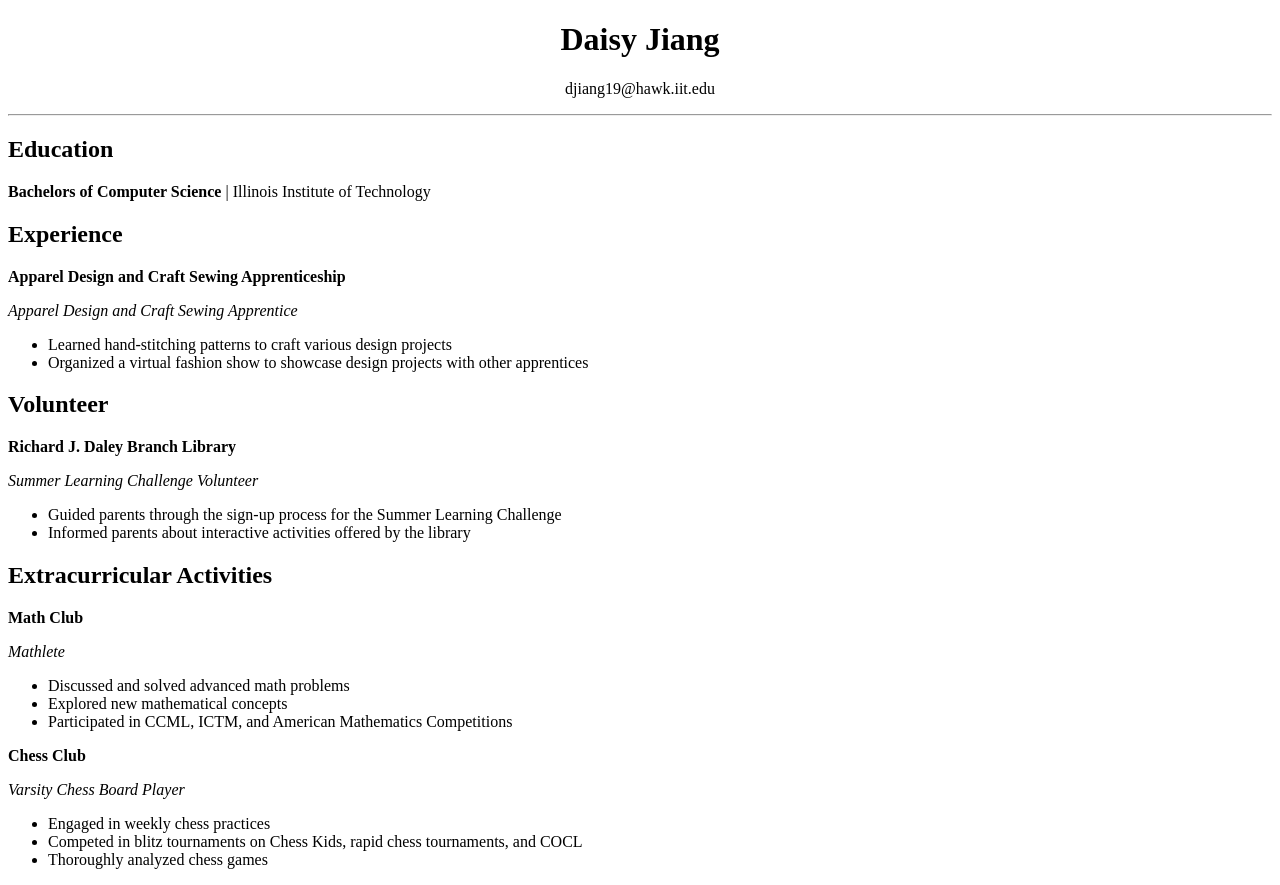
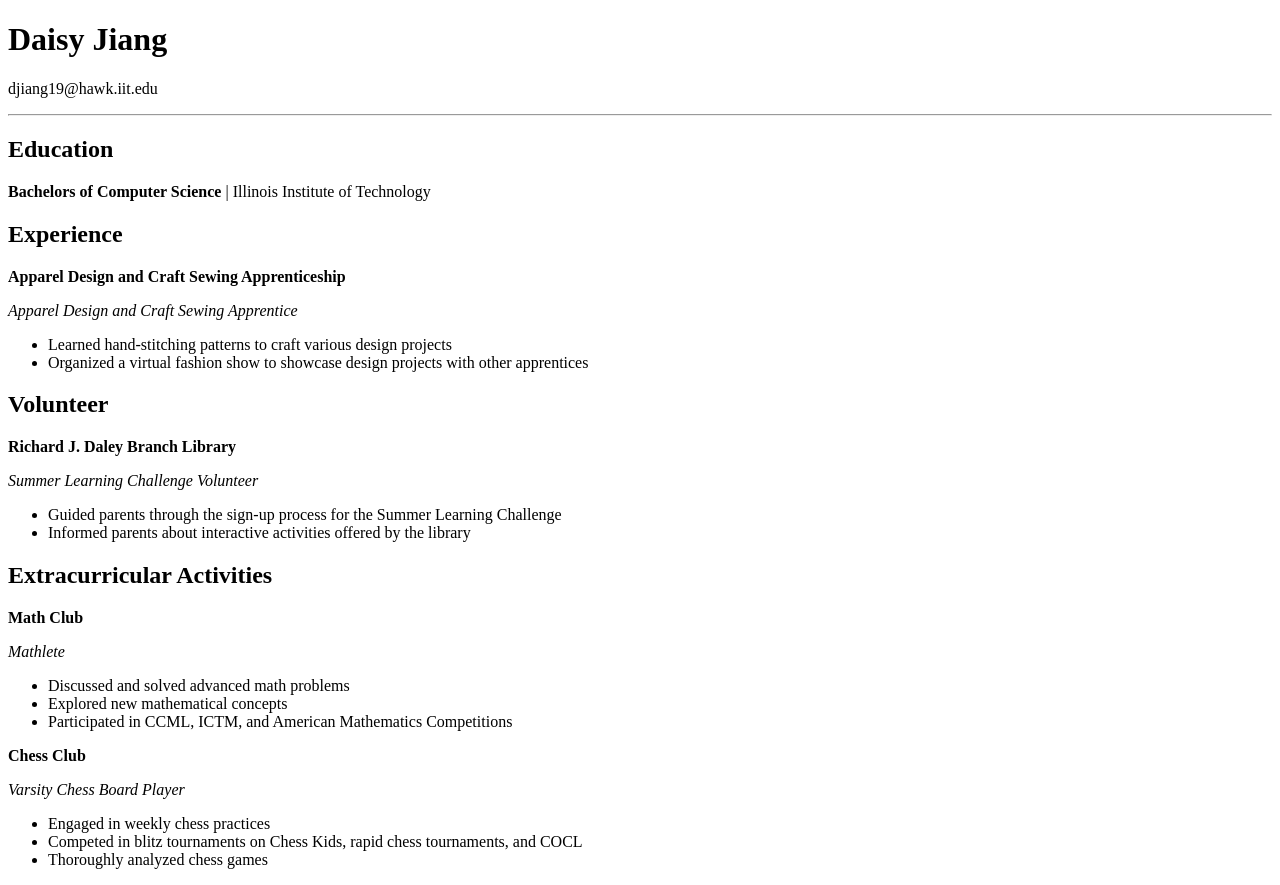
Before and after one commit to djiang125/Resume, a plain HTML site: page index.html in a window 1280 px wide. Drawn offline with Linux system fonts and the light colour scheme.

Commit message:
Update index.html

```diff
--- a/index.html
+++ b/index.html
@@ -8,8 +8,8 @@
     <title>Resume - Daisy</title>
 </head>
 <body>
-    <h1><center>Daisy Jiang</center></h1>
-    <p><center>djiang19@hawk.iit.edu</center></p>
+    <h1>Daisy Jiang</h1>
+    <p>djiang19@hawk.iit.edu</p>
 <hr>
 
     <h2>Education</h2>
```
